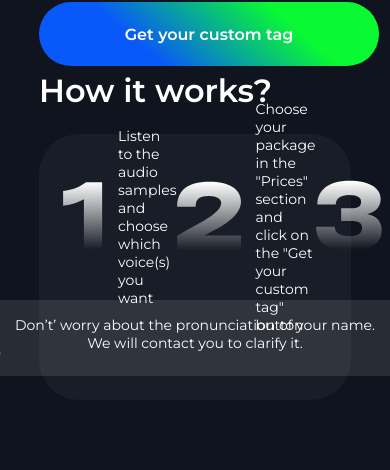
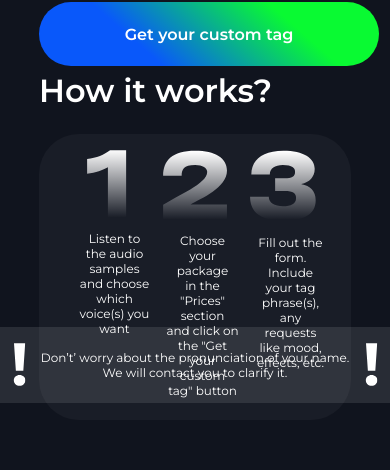
Before and after one commit to DmitryKonovets0/Voice-Tag-Lab, a React (Create React App) app: page / in a window 390 px wide. Shown: the part 703-1173 px from the top of the page. Built offline with nearby package versions, Linux system fonts and the light colour scheme.

Commit message:
Implement media styles from 992 to 768px in second section

```diff
--- a/src/components/how/how-media.scss
+++ b/src/components/how/how-media.scss
@@ -11,3 +11,27 @@
 
   }
 }
+@media ( max-width: 992px ) {
+  .how {
+    &__wrapper {
+      height: 286px;
+      padding-top: 16px;
+      &_item{
+        flex-direction: column;
+      }
+      &_wrapper{
+        bottom: 17px;
+      }
+      &_descr {
+        margin-top: 10px;
+        text-align: center;
+        font-size: 12px;
+      }
+      &_wrapper_descr{
+        font-size: 12px;
+        display: flex;
+        align-items: center;
+      }
+    }
+  }
+}
--- a/src/components/promo/promo-media.scss
+++ b/src/components/promo/promo-media.scss
@@ -24,5 +24,14 @@
       width: 340px;
     }
   }
-
 }
+@media (max-width: 992px) {
+  .promo {
+    .header {
+      &__menu{
+        li{
+        }
+      }
+    }
+  }
+}
```
